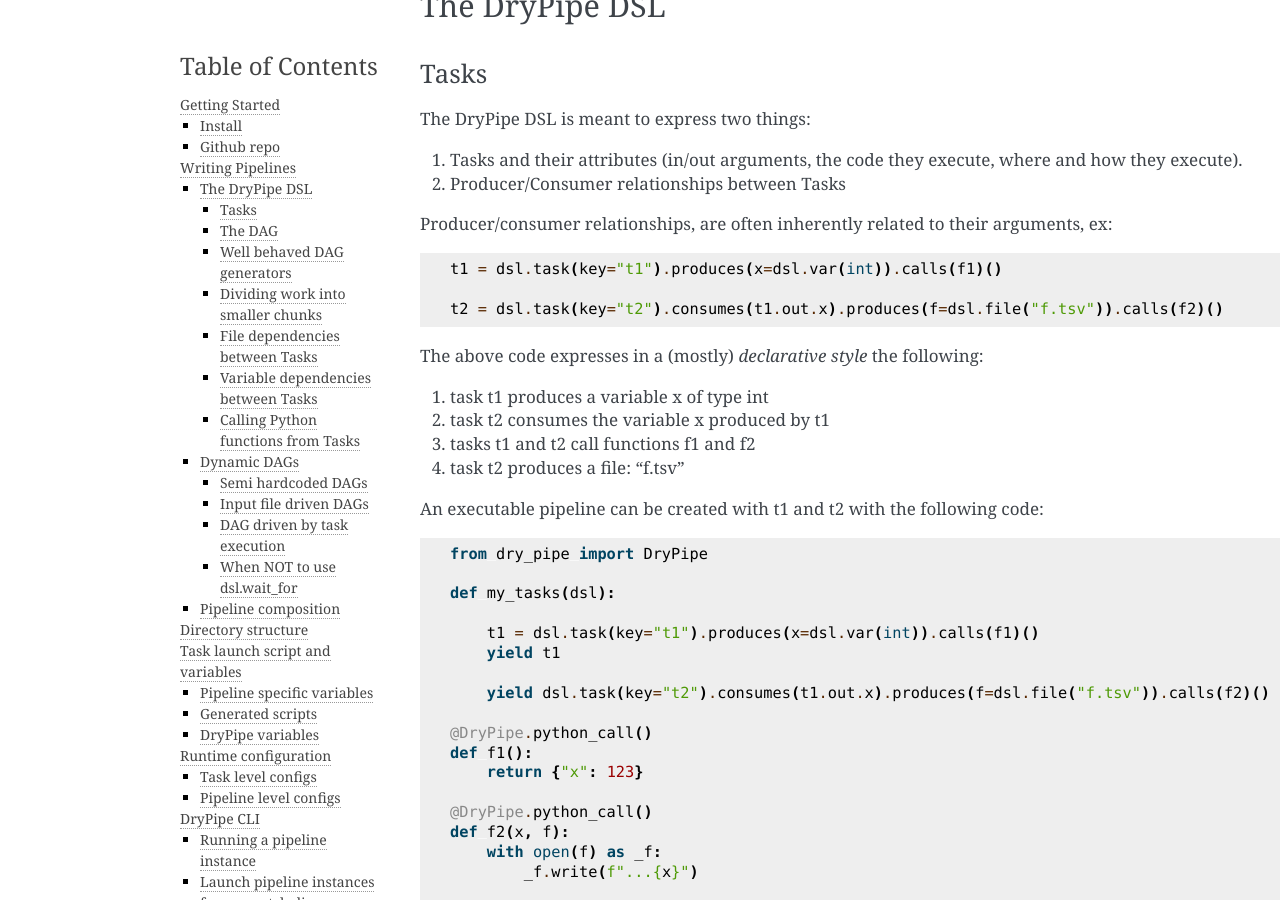
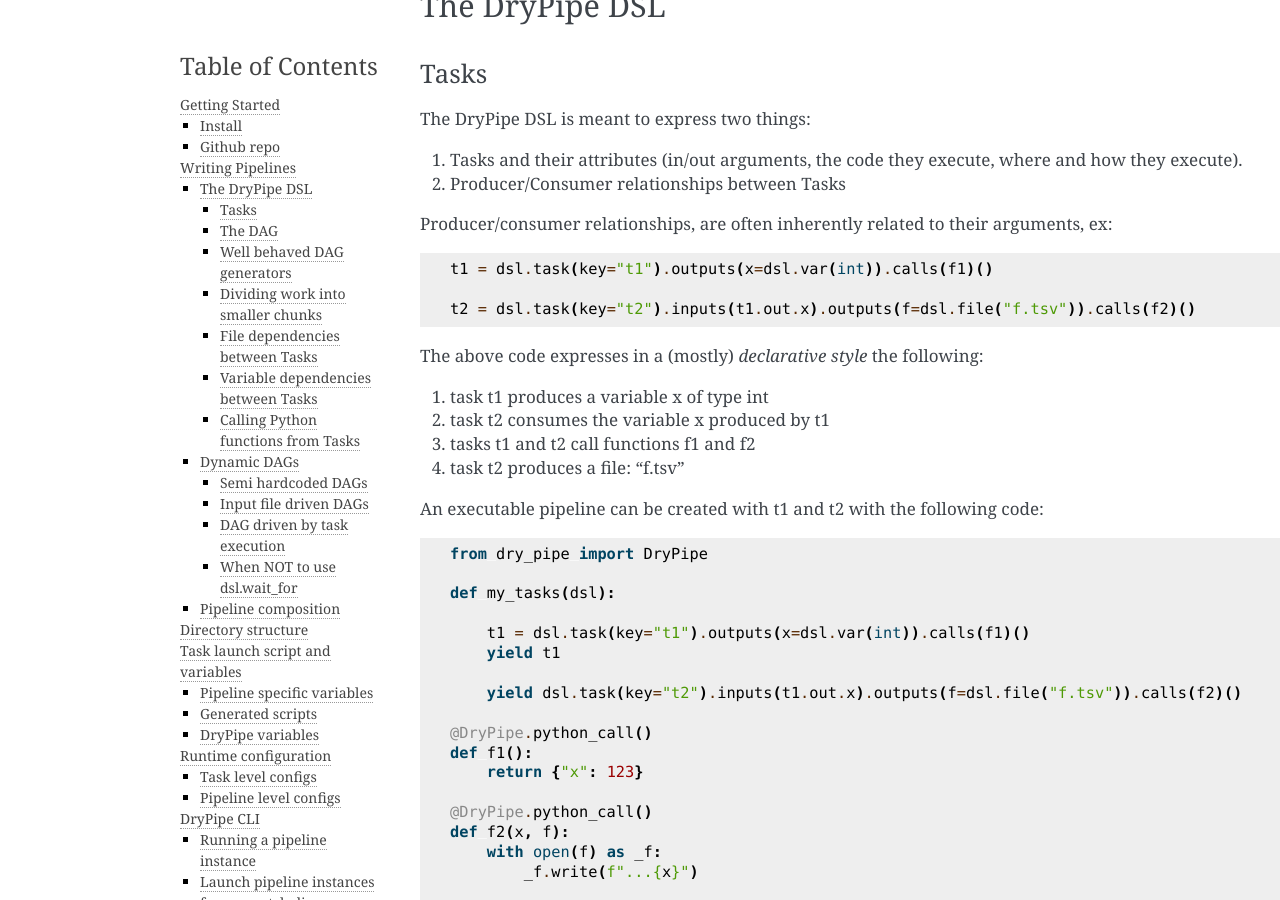
Before and after one commit to calculs-ca/DryPipe, a Sphinx documentation site: the page built from docs/source/all-doc.md, in a window 1280 px wide and 900 px high, scrolled down 613 px. Built offline with Sphinx 7.4.7, drawn with Linux system fonts in a browser that asks for light colours; some of the changed text lies outside the part shown.

Commit message:
DSL DOC rename consumes,produes -> inputs,outputs

````diff
--- a/docs/source/all-doc.md
+++ b/docs/source/all-doc.md
@@ -34,9 +34,9 @@
 Producer/consumer relationships, are often inherently related to their arguments, ex:
 
 ```python
-t1 = dsl.task(key="t1").produces(x=dsl.var(int)).calls(f1)()
+t1 = dsl.task(key="t1").outputs(x=dsl.var(int)).calls(f1)()
 
-t2 = dsl.task(key="t2").consumes(t1.out.x).produces(f=dsl.file("f.tsv")).calls(f2)()
+t2 = dsl.task(key="t2").inputs(t1.out.x).outputs(f=dsl.file("f.tsv")).calls(f2)()
 ```
 
 The above code expresses in a (mostly) _declarative style_ the following:
@@ -53,10 +53,10 @@
 
 def my_tasks(dsl):
 
-    t1 = dsl.task(key="t1").produces(x=dsl.var(int)).calls(f1)()
+    t1 = dsl.task(key="t1").outputs(x=dsl.var(int)).calls(f1)()
     yield t1
 
-    yield dsl.task(key="t2").consumes(t1.out.x).produces(f=dsl.file("f.tsv")).calls(f2)()
+    yield dsl.task(key="t2").inputs(t1.out.x).outputs(f=dsl.file("f.tsv")).calls(f2)()
 
 @DryPipe.python_call()
 def f1():
@@ -105,7 +105,7 @@
 def my_dag_generator(dsl):
 
     t1 = dsl.task(key="t1")\
-        .produces(x=dsl.var(int), z=dsl.file("z.json"))\
+        .outputs(x=dsl.var(int), z=dsl.file("z.json"))\
         .calls("""
             #!/usr/bin/env bash
             export x=123
@@ -114,14 +114,14 @@
     yield t1
 
     t2 = dsl.task(key="t2")\
-        .consumes(t1.out.x)\
-        .produces(f=dsl.file("f.tsv"))\
+        .inputs(t1.out.x)\
+        .outputs(f=dsl.file("f.tsv"))\
         .calls(f2)()
     yield t2
 
     yield dsl.task(key="t3")\
-        .consumes(t1.out.z, t2.out.f)\
-        .produces(t=dsl.file("pipeline-result.tsv"))\
+        .inputs(t1.out.z, t2.out.f)\
+        .outputs(t=dsl.file("pipeline-result.tsv"))\
         .calls(f3)()
 ```
 The `my_dag_generator` is a [generator function](https://docs.python.org/3.10/glossary.html#term-generator),
@@ -172,7 +172,7 @@
 
   yield dsl.task(
         key="t1"
-    ).produces(
+    ).outputs(
         a_file=dsl.file("a-file.txt")
     ).calls("""
         #!/usr/bin/env bash
@@ -181,7 +181,7 @@
 
   yield dsl.task(
         key="t2"
-    ).produces(
+    ).outputs(
         other_file=dsl.file("another-file.txt")
     ).calls("""
         #!/usr/bin/env bash
@@ -203,9 +203,9 @@
 
   t1 = dsl.task(
         key="t1"
-    ).consumes(
+    ).inputs(
         x=dsl.val(123)
-    ).produces(
+    ).outputs(
         result=dsl.file("f.txt")
     ).calls("""
         echo $(( x * x )) > $result
@@ -217,9 +217,9 @@
 
   yield dsl.task(
         key="t2"
-    ).consumes(
+    ).inputs(
         r=t1.out.result
-    ).produces(
+    ).outputs(
         f=dsl.file("final-result.txt")
     ).calls("""
         result_from_t1="$(cat $r)"
@@ -242,11 +242,11 @@
 
   t1 = dsl.task(
         key="t1"
-    ).consumes(
+    ).inputs(
         x=dsl.val(123),
         y=dsl.val(3.14159265359),
         z=dsl.val('abc')
-    ).produces(
+    ).outputs(
         result=dsl.var(int)
     ).calls("""
         #!/usr/bin/env bash
@@ -258,9 +258,9 @@
 
   yield dsl.task(
         key="t2"
-    ).consumes(
+    ).inputs(
         r=t1.out.result
-    ).produces(
+    ).outputs(
         f=dsl.file("final-result.txt")
     ).calls("""
         #!/usr/bin/env bash
@@ -320,11 +320,11 @@
 def my_pipeline_dag_generator(dsl):
     t1 = dsl.task(
         key="t1"
-    ).consumes(
+    ).inputs(
         x=dsl.val(123),
         y=dsl.val(3.14159265359),
         z=dsl.val('abc')
-    ).produces(
+    ).outputs(
         result=dsl.var(int)
     ).calls(
         f1
@@ -334,9 +334,9 @@
 
     yield dsl.task(
         key="t2"
-    ).consumes(
+    ).inputs(
         r=t1.out.result
-    ).produces(
+    ).outputs(
         f=dsl.file("final-result.txt")
     ).calls(
         f2
@@ -392,9 +392,9 @@
         for i in beautiful_numbers:
             yield dsl.task(
                 key=f"square-{i}"
-            ).consumes(
+            ).inputs(
                 x=dsl.val(i)
-            ).produces(
+            ).outputs(
                 f=dsl.file("file_with_squared_number.txt")
             ).calls("""
                 #!/usr/bin/env bash
@@ -447,9 +447,9 @@
             i, other_arg = line.split("\t")
             yield dsl.task(
                 key=f"t-{i}"
-            ).consumes(
+            ).inputs(
                 x=dsl.val(other_arg)
-            ).produces(
+            ).outputs(
                 f=dsl.file("result.txt")
             ).calls("""
                #!/usr/bin/env bash
@@ -558,9 +558,9 @@
 def dag_gen(dsl):
     prepare_chunks = dsl.task(
         key=f"prepare-chunks"
-    ).consumes(
+    ).inputs(
         input_fasta=dsl.file('chimp.fasta')
-    ).produces(
+    ).outputs(
         work_chunks=dsl.fileset('work-chunk.*.fasta')
     ).calls(
         create_n_chunks_of_work
@@ -579,9 +579,9 @@
             chunk_number = work_chunk_file_handle.basename().split(".")[1]
             yield dsl.task(
                 key=f"task-for-chunk.{chunk_number}"
-            ).consumes(
+            ).inputs(
                 f=work_chunk_file_handle
-            ).produces(
+            ).outputs(
                 results_file=dsl.file("results.json")
             ).calls("""
                 #!/usr/bin/env bash
@@ -594,10 +594,10 @@
         for matcher in dsl.wait_for_matching_tasks("task-for-chunk.*"):
             yield dsl.task(
                 key="analyze-all-work-pieces"
-            ).consumes(
+            ).inputs(
                 # pattern_for_all_chunks is $__pipeline_instance_dir/output/task-for-chunk-*/results.json
                 pattern_for_all_chunks=matcher.all.results_file.as_glob_expression()
-            ).produces(
+            ).outputs(
                 a_result_file=dsl.var("final-result-file")
             ).calls("""
                 #!/usr/bin/env bash
@@ -636,7 +636,7 @@
 consumes(...) clause of the downstream task, ex:
 
 ```python
-dsl.task("key=t2").consumes(z=t1.out.abc)
+dsl.task("key=t2").inputs(z=t1.out.abc)
 ```
 
 In such cases, dsl.wait_for isn't necessary. DryPipe will _know_ that the consuming task needs to wait.
@@ -665,7 +665,7 @@
 
     task_a = dsl.task(
         key="task-a"
-    ).produces(
+    ).outputs(
         x=dsl.var(int)
     ).calls(
         some_func
@@ -691,7 +691,7 @@
                         f"--time={estimate_time(actual_x_loaded_from_completed_task)}"
                     ]
                 )
-            ).consumes(
+            ).inputs(
                 x=dsl.val
             )...
 ```
@@ -741,9 +741,9 @@
         v = super_task.out.a_variable
         yield dsl.task(
             "task-dependent-on-a-super-task"
-        ).consumes(
+        ).inputs(
             y=dsl.val(v)
-        ).produces(
+        ).outputs(
             z=dsl.var(int)
         ).calls(
             a_func
@@ -753,7 +753,7 @@
         for task_dependent_on_a_super_task in dsl.wait_for_tasks("task-dependent-on-a-super-task"):
             yield dsl.task(
                 "grande-finale"
-            ).consumes(
+            ).inputs(
                 z=task_dependent_on_a_super_task.out.z,
                 a_pattern=matcher.all.a_file_defined_in_do_it_tasks.as_glob_expression()
             ).calls(
````
